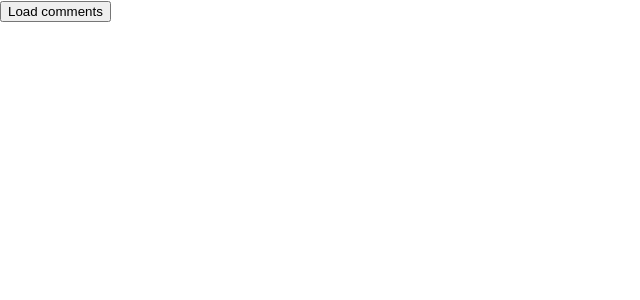
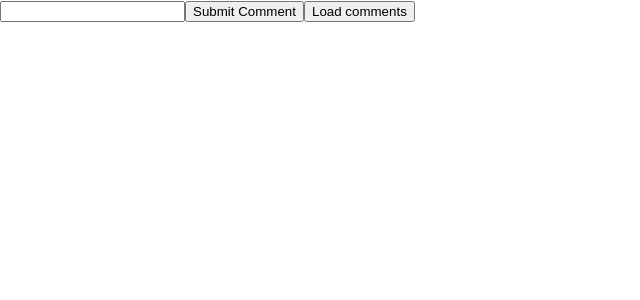
Before and after one commit to Takhof/next-api, a Next.js app: page / in a window 1280 px wide. Shown: the top 300 px of the page, without its empty margins (0-640 px from the left). Built offline with nearby package versions, Linux system fonts and the light colour scheme.

Commit message:
feat: create POST for comments

```diff
--- a/pages/api/comments/index.js
+++ b/pages/api/comments/index.js
@@ -1,5 +1,19 @@
 import { comments } from "../../../data/comments";
 
 export default function handler(req, res) {
-  res.status(200).json(comments);
+  if (req.method === "GET") {
+    res.status(200).json(comments);
+  } else {
+    if (req.method === "POST") {
+      console.log(req);
+      const comment = req.body.comment;
+
+      const newComment = {
+        id: Date.now(),
+        text: comment,
+      };
+      comments.push(newComment);
+      res.status(201).json(newComment);
+    }
+  }
 }
--- a/pages/index.js
+++ b/pages/index.js
@@ -1,7 +1,7 @@
 import axios from "axios";
 import { useState } from "react";
 
-function ComponentsPage() {
+function CommentsPage() {
   const fetchComments = async () => {
     try {
       const res = await axios.get("/api/comments");
@@ -11,10 +11,23 @@ function ComponentsPage() {
     }
   };
 
+  const postComment = async () => {
+    const res = await axios.post("/api/comments", { comment: comment });
+    const data = await res.data;
+    console.log(data);
+  };
+
   const [comments, setComments] = useState([]);
+  const [comment, setComment] = useState("");
 
   return (
     <>
+      <input
+        type="text"
+        value={comment}
+        onChange={(e) => setComment(e.target.value)}
+      />
+      <button onClick={postComment}>Submit Comment</button>
       <button onClick={fetchComments}>Load comments</button>
       {comments.map((comment) => {
         return (
@@ -27,4 +40,4 @@ function ComponentsPage() {
   );
 }
 
-export default ComponentsPage;
+export default CommentsPage;
```
